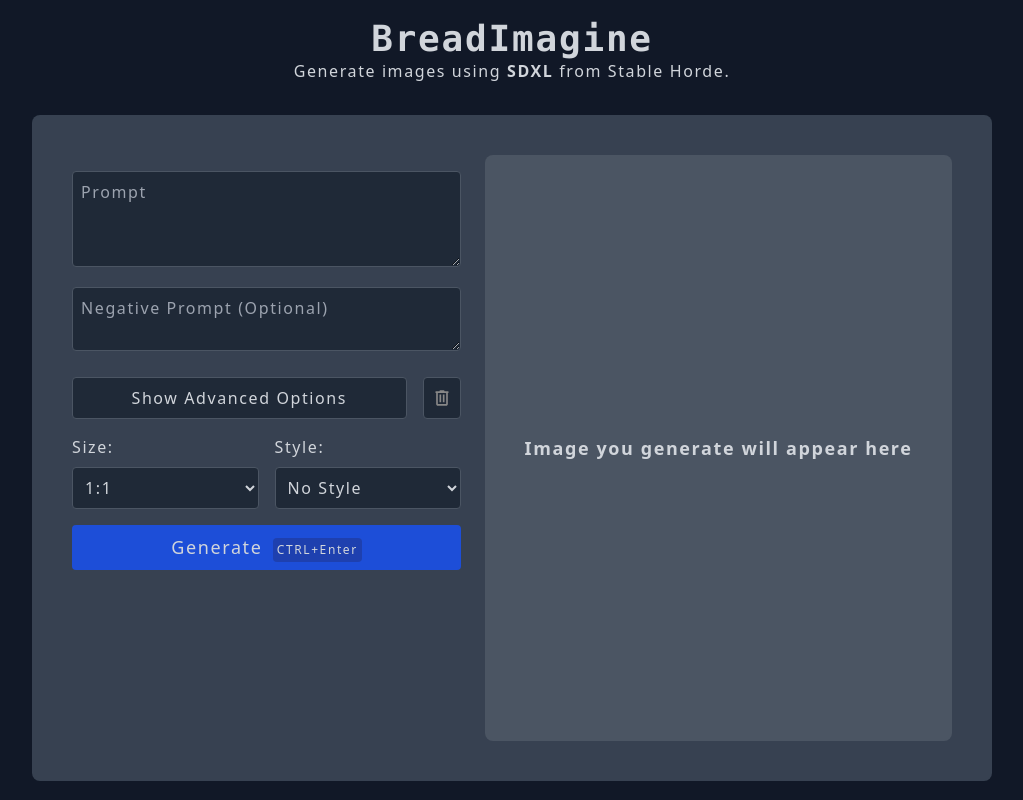
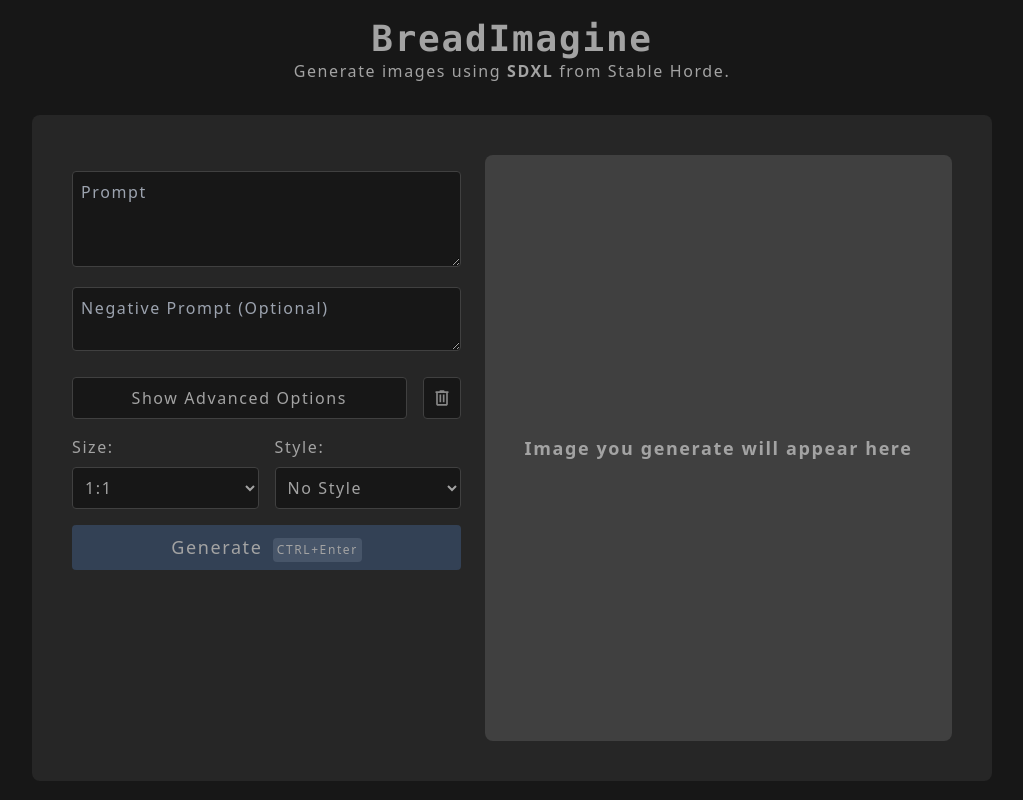
Before and after one commit to ItsBreadTime/BreadImagine, a SvelteKit app: page / in a window 1280 px wide. Shown: the whole page, without its empty margins (128-1151 px from the left). Built offline with nearby package versions, Linux system fonts and the light colour scheme.

Commit message:
changed theme to black

```diff
--- a/src/routes/+page.svelte
+++ b/src/routes/+page.svelte
@@ -292,7 +292,7 @@
 </script>
 
 <div
-  class="h-screen flex flex-col items-center justify-center tracking-widest text-gray-300 bg-gray-900 px-4 lg:px-0"
+  class="h-screen flex flex-col items-center justify-center tracking-widest text-neutral-400 bg-neutral-900 px-4 lg:px-0"
 >
   <h1
     class="font-mono text-2xl lg:text-4xl font-bold tracking-wider w-full text-center"
@@ -304,7 +304,7 @@
   </p>
 
   <div
-    class="p-4 lg:p-10 rounded-lg bg-gray-700 mt-4 text-gray-300 w-full lg:w-3/4 mx-auto flex flex-col lg:flex-row h-5/6"
+    class="p-4 lg:p-10 rounded-lg bg-neutral-800 mt-4 text-neutral-400 w-full lg:w-3/4 mx-auto flex flex-col lg:flex-row h-5/6"
   >
     <!-- svelte-ignore a11y-no-noninteractive-element-interactions -->
     <form
@@ -316,7 +316,7 @@
           rows="3"
           required
           bind:value={$prompt}
-          class="p-2 rounded border border-gray-600 bg-gray-800  mt-0 h-full w-full plausible-event-name=prompt"
+          class="p-2 rounded border border-neutral-700 bg-neutral-900  mt-0 h-full w-full plausible-event-name=prompt"
           placeholder="Prompt"
         />
       </label>
@@ -326,7 +326,7 @@
           <textarea
             rows="1"
             bind:value={$negativePrompt}
-            class="p-2 rounded border border-gray-600 bg-gray-800  mt-1 h-16 w-full plausible-event-name=negativePrompt"
+            class="p-2 rounded border border-neutral-700 bg-neutral-900  mt-1 h-16 w-full plausible-event-name=negativePrompt"
             placeholder="Negative Prompt (Optional)"
           />
         </label>
@@ -334,12 +334,12 @@
       <div class="flex space-x-4">
         <button
           on:click={toggleAdvancedOptions}
-          class="p-2 rounded border border-gray-600 bg-gray-800  mt-1 w-full plausible-event-name=toggleAdvancedOptions"
+          class="p-2 rounded border border-neutral-700 bg-neutral-900  mt-1 w-full plausible-event-name=toggleAdvancedOptions"
           >{showAdvancedOptions ? "Hide" : "Show"} Advanced Options</button
         >
         <button
           on:click={resetAll}
-          class="p-2 rounded border border-gray-600 bg-gray-800  mt-1 plausible-event-name=resetAll"
+          class="p-2 rounded border border-neutral-700 bg-neutral-900  mt-1 plausible-event-name=resetAll"
         >
           <img
             src="trash.svg"
@@ -354,7 +354,7 @@
           Size:
           <select
             bind:value={$aspectRatio}
-            class="p-2 rounded border border-gray-600 bg-gray-800  mt-2 w-full plausible-event-name=aspectRatio"
+            class="p-2 rounded border border-neutral-700 bg-neutral-900  mt-2 w-full plausible-event-name=aspectRatio"
           >
             <option value="1024x1024">1:1</option>
             <option value="1344x768">16:9</option>
@@ -367,7 +367,7 @@
           Style:
           <select
             bind:value={$selectedStyle}
-            class="p-2 rounded border border-gray-600 bg-gray-800  mt-2 w-full plausible-event-name=selectedStyle"
+            class="p-2 rounded border border-neutral-700 bg-neutral-900  mt-2 w-full plausible-event-name=selectedStyle"
           >
             {#each $styles as style (style.style)}
               <option>{style.style}</option>
@@ -377,12 +377,12 @@
       </div>
 
       {#if showAdvancedOptions}
-        <hr class="border-gray-600 mb-4 border-4 rounded" />
+        <hr class="border-neutral-700 mb-4 border-4 rounded" />
         <div class="flex space-x-4">
           <label class="w-full">
             <select
               bind:value={$steps}
-              class="p-2 rounded border border-gray-600 bg-gray-800  w-full plausible-event-name=steps"
+              class="p-2 rounded border border-neutral-700 bg-neutral-900  w-full plausible-event-name=steps"
             >
               <option value="30">Steps: 30</option>
               <option value="35">Steps: 35</option>
@@ -394,7 +394,7 @@
           <label class="w-full">
             <select
               bind:value={$model}
-              class="p-2 rounded border border-gray-600 bg-gray-800  w-full plausible-event-name=model"
+              class="p-2 rounded border border-neutral-700 bg-neutral-900  w-full plausible-event-name=model"
             >
               <option value="SDXL_beta::stability.ai#6901">SDXL</option>
               <option value="ICBINP - I Can't Believe It's Not Photography"
@@ -410,7 +410,7 @@
           <label class="w-full">
             <select
               bind:value={$cfgScale}
-              class="p-2 rounded border border-gray-600 bg-gray-800  w-full plausible-event-name=cfgScale"
+              class="p-2 rounded border border-neutral-700 bg-neutral-900  w-full plausible-event-name=cfgScale"
             >
               <option value="5">CFG: 5</option>
               <option value="6">CFG: 6</option>
@@ -422,7 +422,7 @@
           <label class="w-full">
             <select
               bind:value={$sampler}
-              class="p-2 rounded border border-gray-600 bg-gray-800  w-full plausible-event-name=sampler"
+              class="p-2 rounded border border-neutral-700 bg-neutral-900  w-full plausible-event-name=sampler"
             >
               <option value="k_dpmpp_2m">DPM++ 2M</option>
               <option value="k_dpmpp_sde">DPM++ SDE</option>
@@ -435,17 +435,17 @@
 
       <button
         type="submit"
-        class="group plausible-event-name=generate text-lg font-medium w-full p-2 mt-4 bg-blue-700 rounded hover:bg-blue-800 {isTaskRunning
+        class="group plausible-event-name=generate text-lg font-medium w-full p-2 mt-4 bg-slate-700 rounded hover:bg-slate-800 {isTaskRunning
           ? 'button-disabled'
           : ''}"
         disabled={isTaskRunning}
         on:click={generateImage}
-        >Generate <span class="hidden md:inline-block text-xs ml-1 font-medium bg-blue-800 p-1 rounded group-hover:bg-blue-900">CTRL+Enter</span>
+        >Generate <span class="hidden md:inline-block text-xs ml-1 font-medium bg-slate-600 p-1 rounded group-hover:bg-slate-700">CTRL+Enter</span>
       </button>
     </form>
 
     <div
-      class="lg:ml-2 mt-4 lg:mt-0 bg-gray-600 w-full lg:w-3/5 h-64 lg:h-full rounded-lg flex items-center justify-center text-lg font-semibold text-center"
+      class="lg:ml-2 mt-4 lg:mt-0 bg-neutral-700 w-full lg:w-3/5 h-64 lg:h-full rounded-lg flex items-center justify-center text-lg font-semibold text-center"
     >
       {#if isTaskRunning}
         <div>
```
